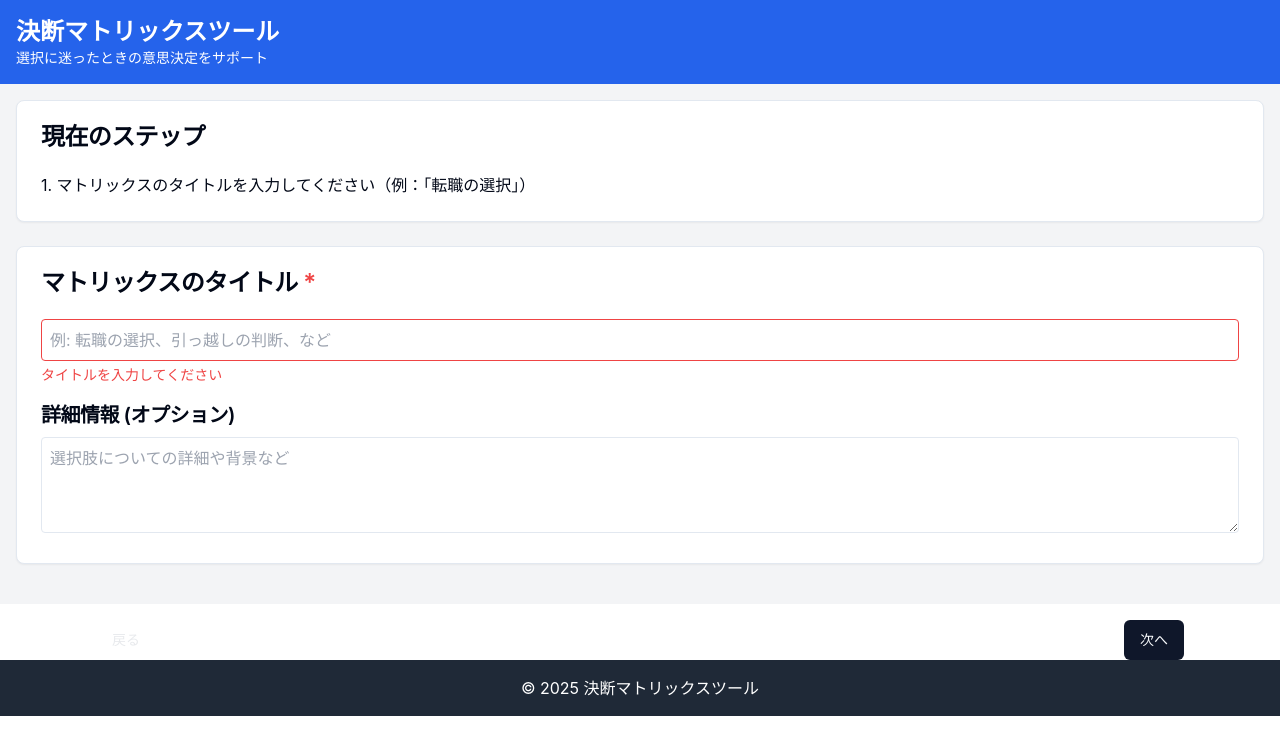
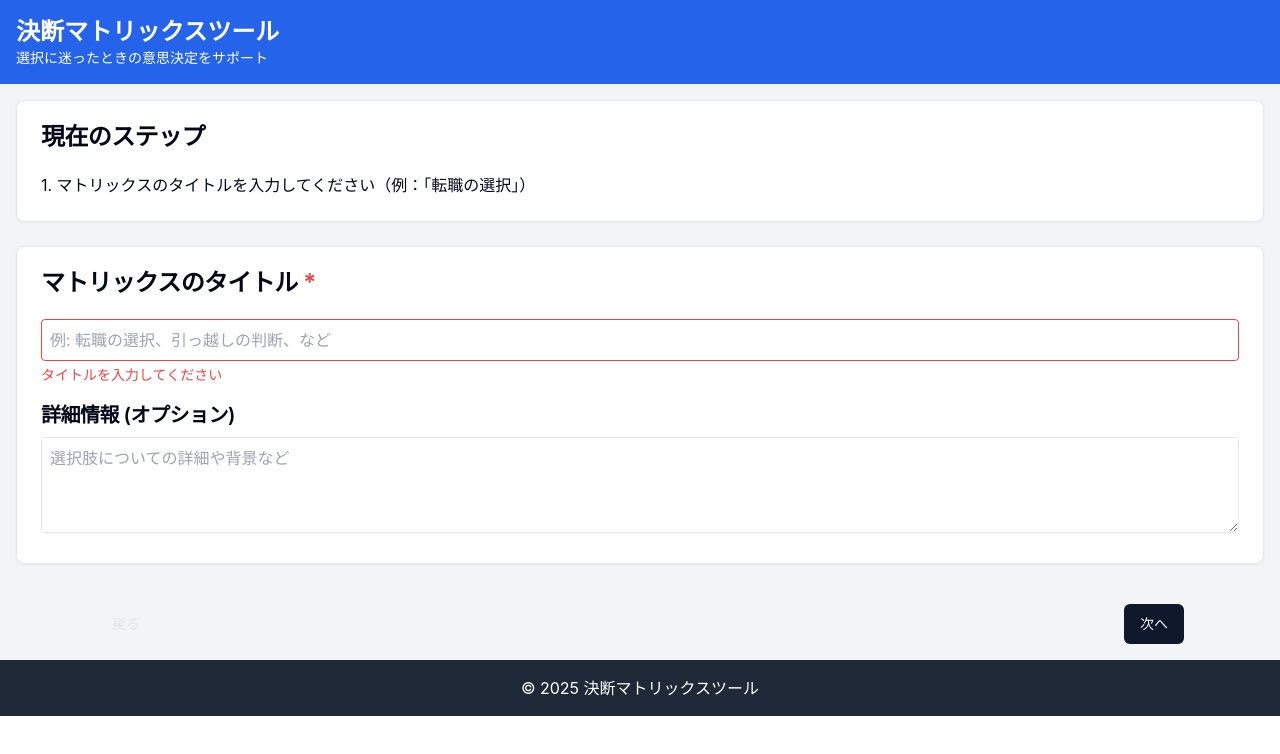
Before and after one commit to hiroyannnn/decision-matrix-tool, a Next.js app: page / in a window 1280 px wide. Shown: the top 754 px of the page. Built offline with nearby package versions, Linux system fonts and the light colour scheme.

Commit message:
ステップナビゲーションのUIを改善し、ボタンの配置を調整。ナビゲーションのマージンを追加し、全体のレイアウトを整えました。

```diff
--- a/src/components/DecisionMatrixApp.tsx
+++ b/src/components/DecisionMatrixApp.tsx
@@ -321,8 +321,7 @@ export const DecisionMatrixApp = () => {
 
       {/* ステップナビゲーション（固定表示） */}
       {currentStep <= 5 && (
-        <div className="bg-white pt-4">
-          <div className="container mx-auto max-w-6xl flex justify-between">
+        <div className="container mx-auto max-w-6xl flex justify-between mb-4">
           <Button
             type="button"
             onClick={prevStep}
@@ -337,13 +336,10 @@ export const DecisionMatrixApp = () => {
             onClick={nextStep}
             disabled={currentStep === STEPS.length - 1}
             variant={currentStep === STEPS.length - 1 ? "ghost" : "default"}
-              className={
-                currentStep === STEPS.length - 1 ? "text-gray-300" : ""
-              }
+            className={currentStep === STEPS.length - 1 ? "text-gray-300" : ""}
           >
             次へ
           </Button>
-          </div>
         </div>
       )}
     </div>
```
Lines whose indentation alone changed are shown as unchanged.
